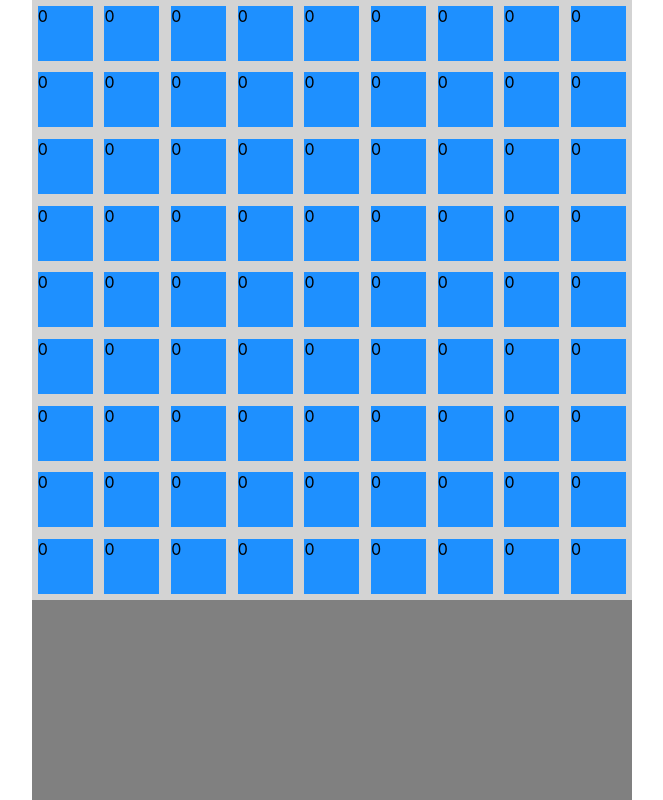
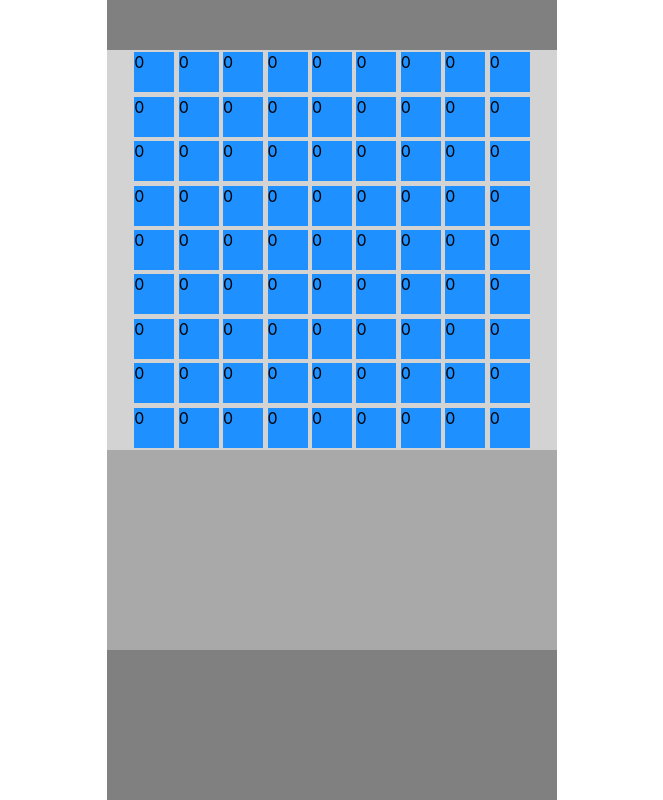
Before and after one commit to jaeinbaek/woodoku, a React (Create React App) app: page / in a window 1280 px wide. Shown: the whole page, without its empty margins (308-971 px from the left). Built offline with nearby package versions, Linux system fonts and the light colour scheme.

Commit message:
Second commit

```diff
--- a/src/App.js
+++ b/src/App.js
@@ -4,6 +4,7 @@ import Board from './components/Board';
 import Footer from './components/Footer';
 
 import './css/App.css';
+import './css/Board.css';
 
 function App() {
   return (
--- a/src/components/Board.jsx
+++ b/src/components/Board.jsx
@@ -1,7 +1,7 @@
 import { useState, useEffect } from 'react';
 import BoardRow from './BoardRow';
-import '../css/Board.css';
 
+// Function for declare board
 function create2DArray(row, col) {
   let arr = new Array(row);
   for (let i = 0; i < row; i ++) {
@@ -13,6 +13,7 @@ function create2DArray(row, col) {
 
 function Board() {
   const [board, setBoard] = useState(create2DArray(9, 9))
+
   const boardRowMap = board.map((row, index) => (<BoardRow value={row} key={index}></BoardRow>))
 
   return (
--- a/src/css/App.css
+++ b/src/css/App.css
@@ -12,8 +12,24 @@ html, body {
 
 .container {
   height: 100%;
-  width: 600px;
+  width: 450px;
+  margin-left: auto;
   margin-right: auto;
-  margin-left: auto;
   background-color: gray;
 }
+
+.score {
+  height: 50px;
+  width: 100%;
+}
+
+.score {
+  height: 50px;
+  width: 100%;
+}
+
+.footer {
+  background-color: darkgrey;
+  height: 200px;
+  width: 450px;
+}
--- a/src/css/Board.css
+++ b/src/css/Board.css
@@ -1,6 +1,8 @@
 .board{
-    width: 600px;
-    height: 600px;
+    width: 400px;
+    height: 400px;
+    padding-left: 25px;
+    padding-right: 25px;
     background-color: lightgrey;
     display: flex;
     flex-direction: column;
@@ -8,7 +10,7 @@
 }
 
 .board_row{
-    height: 55px;
+    height: 40px;
     width: 100%;
     display: flex;
     justify-content: space-around;
@@ -16,7 +18,7 @@
 
 .board_col{
     height: 100%;
-    width: 55px;
+    width: 40px;
     background-color: dodgerblue;
 }
 
```
